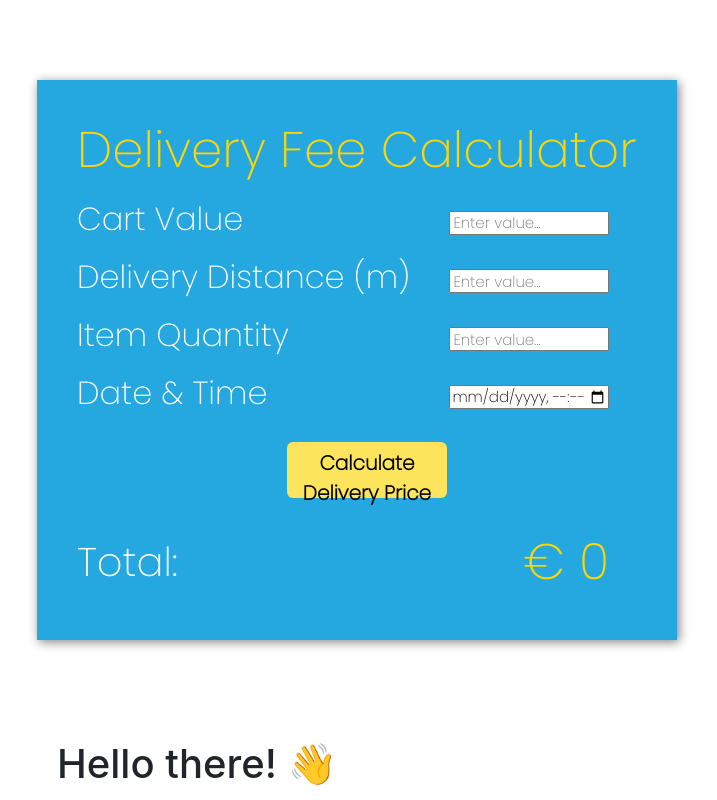
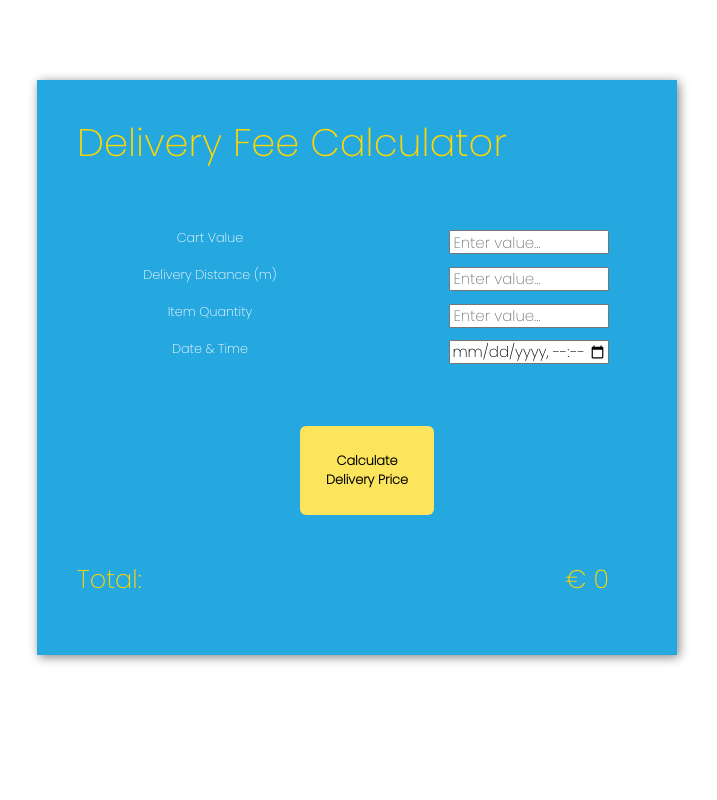
Before and after one commit to finnianj/react-delivery-fee-calculator, a React (Create React App) app: page / in a window 1280 px wide. Shown: the top 800 px of the page, without its empty margins (283-1000 px from the left). Built offline with nearby package versions, Linux system fonts and the light colour scheme.

Commit message:
toucj up

```diff
--- a/src/App.scss
+++ b/src/App.scss
@@ -2,7 +2,8 @@
 
 .App {
   width: 50%;
-  height: 70vh;
+  min-width: 300px;
+  height: fit-content;
   text-align: center;
   margin: 10vh auto;
   background-color: #25a7df;
@@ -19,30 +20,42 @@
 
 #title{
   color: gold;
-  font-size: 50px;
+  font-size: 4vw;
+  margin-bottom: 5vw;
 }
 
 .row-content{
   width: 95%;
   display: flex;
   flex-direction: row;
+  flex-wrap: wrap;
   justify-content: space-between;
   align-items: center;
+  margin-bottom: 1vw;
+}
+
+.row-content h2{
+  width: 50%;
+  font-size: 2vw;
 }
 
 input{
   height: 3vh;
   width: 30%;
   font-size: 15px;;
+  min-width: 150px;
 }
 
 #calculate-button{
   background-color: rgb(252, 228, 92);
   border: none;
   font-weight: bolder;
-  height: 7vh;
-  width: 20vh;
-  font-size: 20px;
+  height: fit-content;
+  width: fit-content;
+  font-size: 2vw;
+  padding: 2vw;
+  margin-top: 5vw;
+  margin-bottom: 5vw;
 }
 
 #calculate-button:hover{
@@ -50,9 +63,9 @@ input{
   transition: 0.3s;
 }
 
-#total{
+#total h1{
   color: gold;
-  font-size: 50px;
+  font-size: 4vw;
 }
 
 #button-holder{
@@ -64,4 +77,38 @@ input{
 
 #details{
   text-align: start;
+  font-size: 2vw;
 }
+
+#details h4{
+  text-align: start;
+  font-size: 3vw;
+}
+
+@media (min-width:800px) {
+  #title{
+    font-size: 3vw;
+  }
+
+  #calculate-button{
+    margin-top: 3vw;
+    margin-bottom: 3vw;
+    font-size: 1vw;
+  }
+
+  .row-content h2{
+    font-size: 1vw;
+  }
+
+  #total h1{
+    font-size: 2vw;
+  }
+
+  #details h4{
+    font-size: 1vw;
+  }
+  #details li{
+    font-size: 1vw;
+  }
+
+}
--- a/src/App.tsx
+++ b/src/App.tsx
@@ -78,7 +78,7 @@ function App() {
     }
 
     delivery_fee = parseFloat((delivery_fee).toFixed(2))
-    details_display.innerHTML = details_display.innerHTML + `<br></br><h4>€${delivery_fee} - Delivery Fee</h4>`
+    details_display.innerHTML = details_display.innerHTML + `<br><h4>€${delivery_fee} - Delivery Fee</h4>`
 
     if (delivery_fee >= 15) {
       delivery_fee = 15
@@ -113,9 +113,9 @@ function App() {
         <button id="calculate-button" className="btn btn-light" onClick={calculate}>Calculate <br></br> Delivery Price</button>
       </div>
       <div id="details"></div>
-      <div className="row-content">
+      <div className="row-content" id="total">
         <h1>Total: </h1>
-        <h1 id="total">€ {total}</h1>
+        <h1>€ {total}</h1>
       </div>
       </>
     </div>
--- a/src/index.tsx
+++ b/src/index.tsx
@@ -11,7 +11,6 @@ const root = ReactDOM.createRoot(
 root.render(
   <React.StrictMode>
     <App />
-    <Info />
   </React.StrictMode>
 );
 
```
